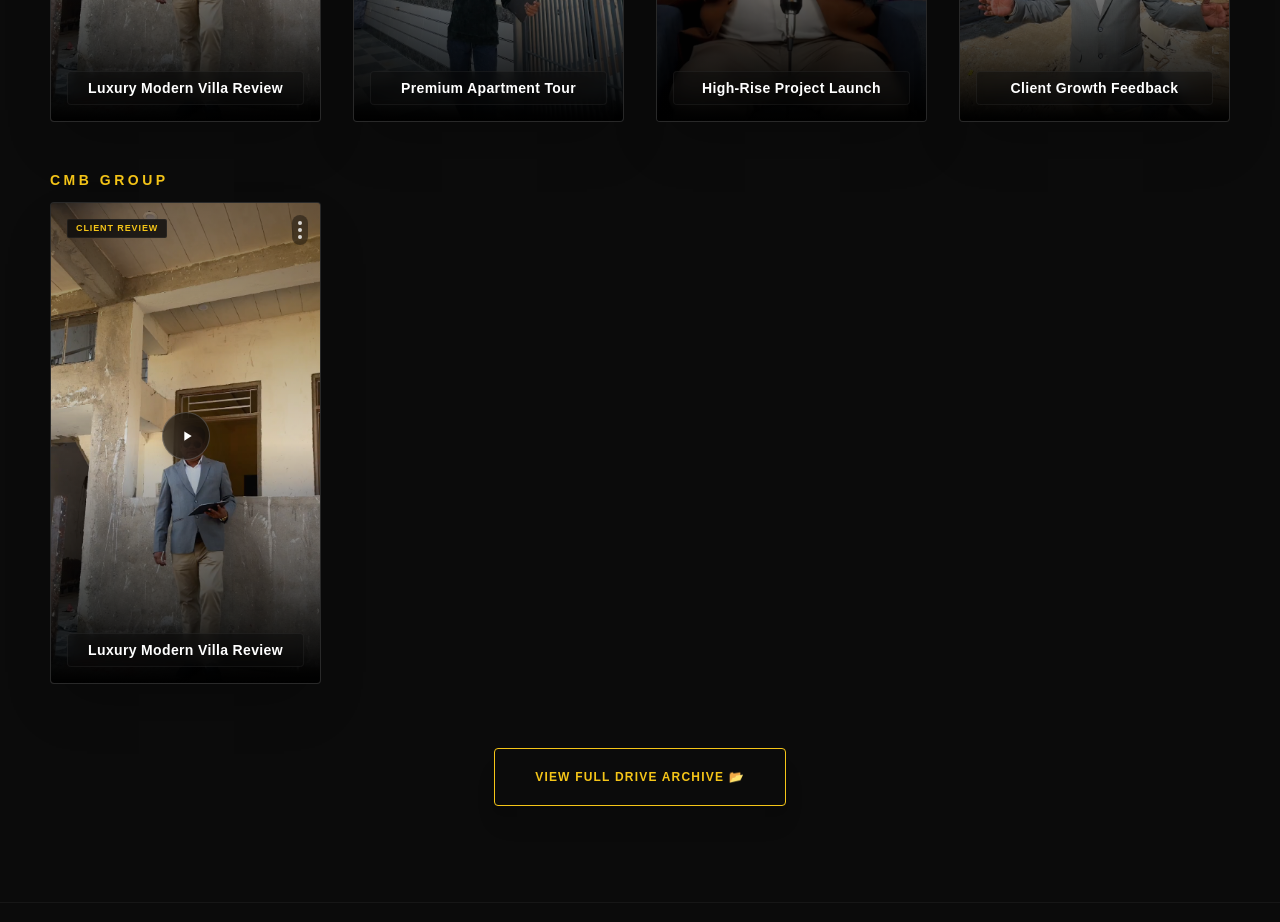
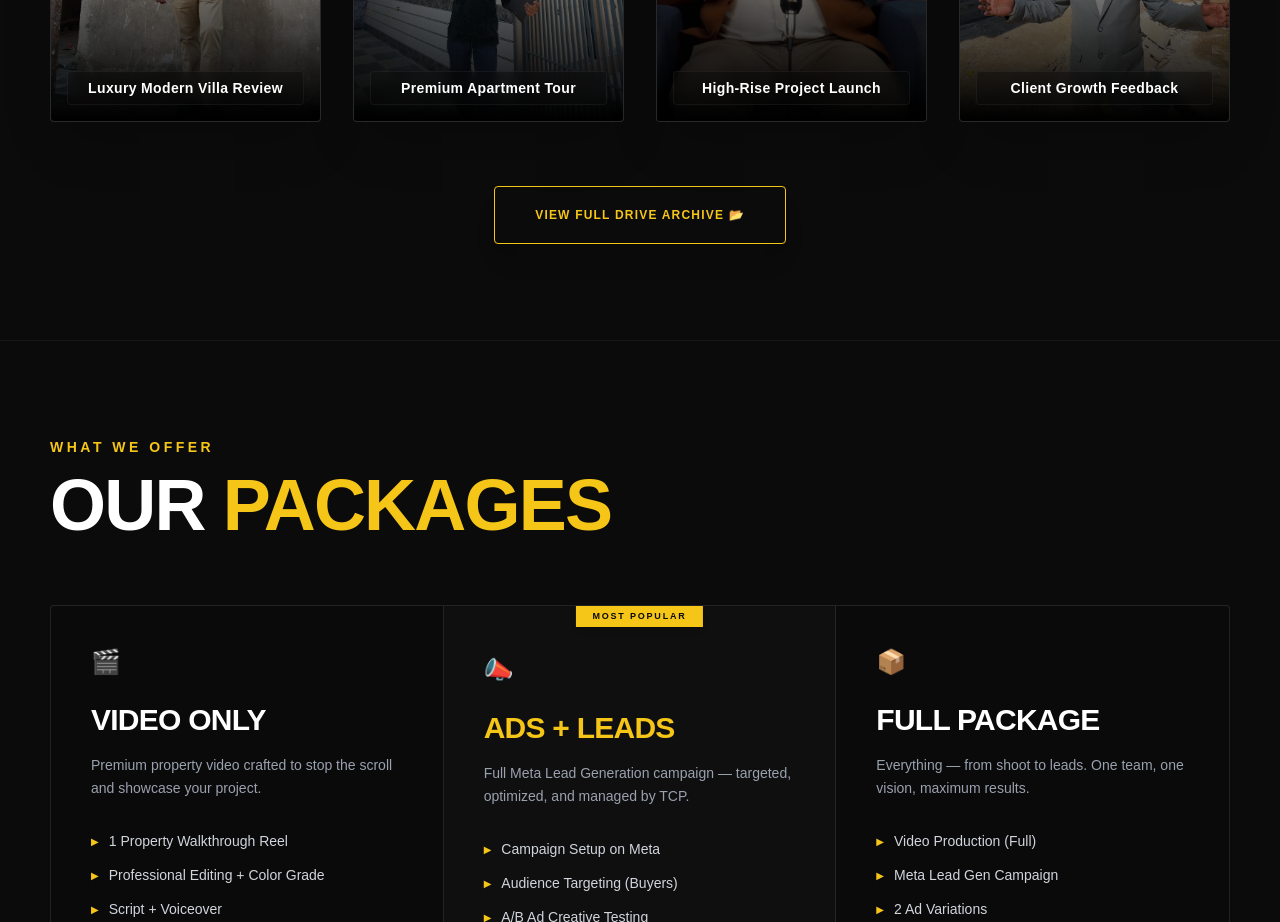
Before and after one commit to developerajay8/tcp, a Next.js app: page / in a window 1280 px wide. Shown: the part 3940-4862 px from the top of the page. Built offline with nearby package versions, Linux system fonts and the light colour scheme.

Commit message:
check now dones all

```diff
--- a/app/components/videotestimonialssection.tsx
+++ b/app/components/videotestimonialssection.tsx
@@ -97,14 +97,14 @@ const videos3: VideoData[] = [
   },
 ];
 
-const videos4: VideoData[] = [
-  {
-    id: 14,
-    src: "https://res.cloudinary.com/dubmk66ps/video/upload/v1781597035/55_lhak_villaa_final_1_xwsn2c.mp4",
-    poster: "/image copy 8.png",
-    caption: "Luxury Modern Villa Review",
-  },
-];
+// const videos4: VideoData[] = [
+//   {
+//     id: 14,
+//     src: "https://res.cloudinary.com/dubmk66ps/video/upload/v1781597035/55_lhak_villaa_final_1_xwsn2c.mp4",
+//     poster: "/image copy 8.png",
+//     caption: "Luxury Modern Villa Review",
+//   },
+// ];
 
 function VideoCard({ video, activeId, setActiveId }: VideoCardProps) {
   const [showMenu, setShowMenu] = useState(false);
@@ -278,7 +278,7 @@ export default function VideoTestimonialsSection() {
         </div>
 
         {/* CMB Group */}
-        <p className="text-[#f5c518] pt-12 text-xs md:text-sm font-bold tracking-[0.25em] uppercase mb-3 font-oswald">
+        {/* <p className="text-[#f5c518] pt-12 text-xs md:text-sm font-bold tracking-[0.25em] uppercase mb-3 font-oswald">
           cmb group
         </p>
         <div className="grid grid-cols-2 lg:grid-cols-4 gap-4 sm:gap-6 lg:gap-8">
@@ -290,7 +290,7 @@ export default function VideoTestimonialsSection() {
               setActiveId={setActiveId}
             />
           ))}
-        </div>
+        </div> */}
 
         {/* Updated Button to open specific Google Drive Folder */}
         <div className="mt-16 flex justify-center">
```
